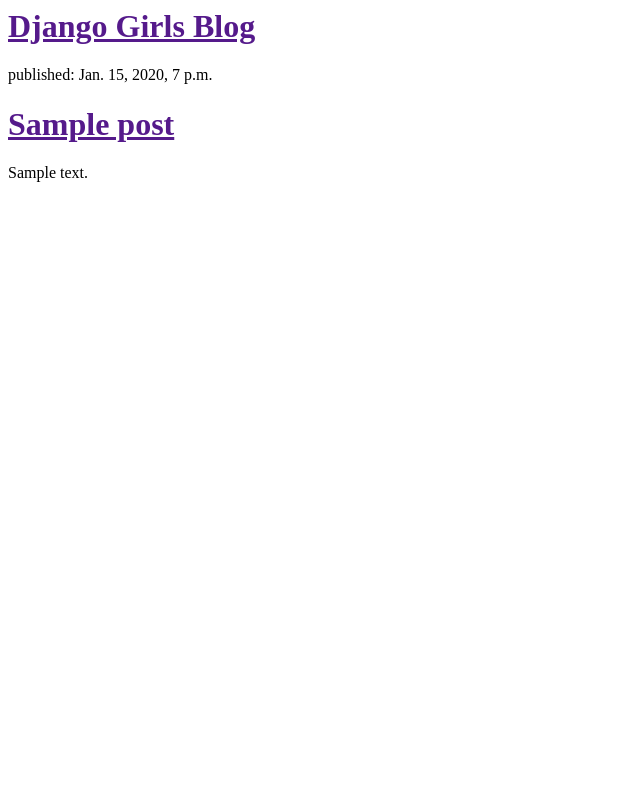
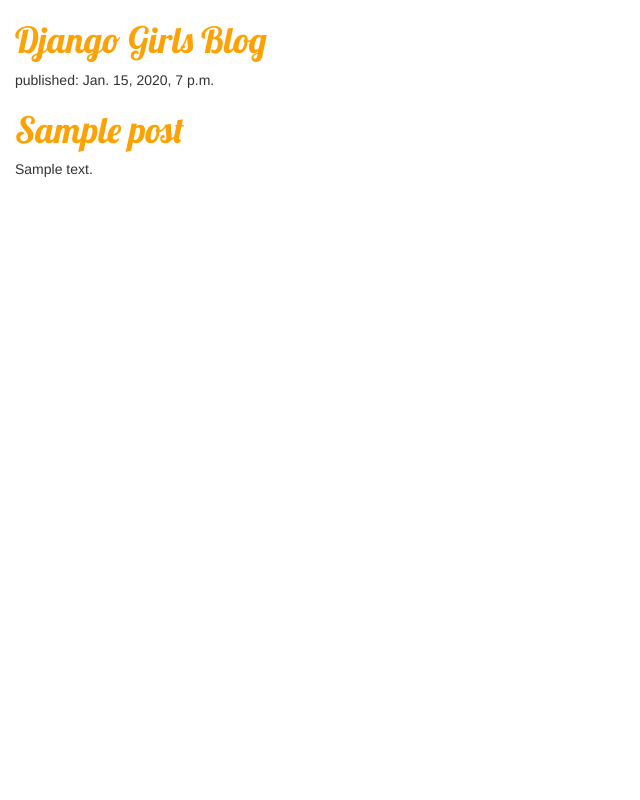
Before and after one commit to yujinSon/second-site, a Django app: template blog/templates/blog/post_list.html in a window 1280 px wide. Shown: the whole page, without its empty margins (0-640 px from the left). Run offline with Django 3.2, Linux system fonts and the light colour scheme; the template is opened without the code that fills it: values that come from a table or form of the project are taken from there, others are empty; tables that the repository leaves empty hold one stand-in row (values such as "Sample post"); some libraries are stand-ins or nearby versions.

Commit message:
using css

```diff
--- /dev/null
+++ b/blog/static/css/blog.css
@@ -0,0 +1,8 @@
+h1 a {
+    color: #FCA205;
+    font-family: 'Lobster';
+}
+
+body {
+    padding-left: 15px;
+}
--- a/blog/templates/blog/post_list.html
+++ b/blog/templates/blog/post_list.html
@@ -1,6 +1,12 @@
+{% load static %}
+
 <html>
     <head>
         <title>Django Girls blog</title>
+        <link rel="stylesheet" href="//maxcdn.bootstrapcdn.com/bootstrap/3.2.0/css/bootstrap.min.css">
+        <link rel="stylesheet" href="//maxcdn.bootstrapcdn.com/bootstrap/3.2.0/css/bootstrap-theme.min.css">
+        <link rel="stylesheet" href="{% static 'css/blog.css' %}">
+        <link href="//fonts.googleapis.com/css?family=Lobster&subset=latin,latin-ext" rel="stylesheet" type="text/css">
     </head>
     <body>
         <div>
```
